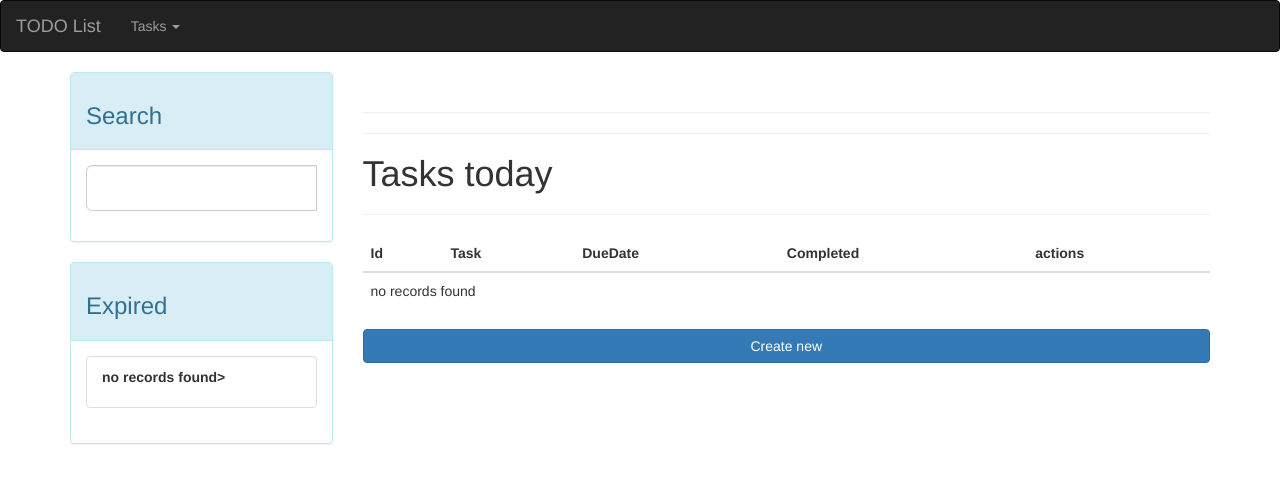
After one commit to h-aleksandr/symfony-todo-list, a Symfony app: template templates/home/index.html.twig in a window 1280 px wide. The commit adds this page. Shown: the top 483 px of the page. Run offline with Twig, Linux system fonts and the light colour scheme; the template is opened without the code that fills it, so the values that code supplies are empty; some libraries are stand-ins or nearby versions.

Commit message:
new commit

```diff
--- a/composer.json
+++ b/composer.json
@@ -12,6 +12,7 @@
         "doctrine/doctrine-bundle": "^2.5",
         "doctrine/doctrine-migrations-bundle": "^3.2",
         "doctrine/orm": "^2.10",
+        "friendsofsymfony/jsrouting-bundle": "^3.1",
         "phpdocumentor/reflection-docblock": "^5.3",
         "phpstan/phpdoc-parser": "^1.2",
         "sensio/framework-extra-bundle": "^6.1",
@@ -41,7 +42,8 @@
         "symfony/validator": "6.0.*",
         "symfony/web-link": "6.0.*",
         "symfony/yaml": "6.0.*",
-        "twig/extra-bundle": "^2.12|^3.0",
+        "twig/extra-bundle": "^3.3",
+        "twig/intl-extra": "^3.3",
         "twig/twig": "^2.12|^3.0"
     },
     "require-dev": {
--- a/src/Repository/TaskRepository.php
+++ b/src/Repository/TaskRepository.php
@@ -18,6 +18,7 @@ class TaskRepository extends ServiceEntityRepository
     {
         parent::__construct($registry, Task::class);
     }
+
 
     // /**
     //  * @return Task[] Returns an array of Task objects
--- a/templates/base.html.twig
+++ b/templates/base.html.twig
@@ -4,9 +4,14 @@
         <meta charset="UTF-8">
         <title>{% block title %}{% endblock %}</title>
         {% block stylesheets %}
-            {{ encore_entry_link_tags('app') }}
+
             <link rel="stylesheet" href="https://maxcdn.bootstrapcdn.com/bootstrap/3.3.7/css/bootstrap.min.css">
-            <link rel="stylesheet" href="{{ asset('./assets/css/style.css') }}">
+
+            <!-- jQueryUI -->
+            <link rel="stylesheet" href="//code.jquery.com/ui/1.12.1/themes/smoothness/jquery-ui.css">
+            <script src="//code.jquery.com/jquery-1.12.4.js"></script>
+            <script src="//code.jquery.com/ui/1.12.1/jquery-ui.js"></script>
+
         {% endblock %}
 
     </head>
@@ -22,7 +27,7 @@
                         <span class="icon-bar"></span>
                         <span class="icon-bar"></span>
                     </button>
-                    <a class="navbar-brand active" href="{{path('task_index')}}">TODO List</a>
+                    <a class="navbar-brand active" href="{{path('home')}}">TODO List</a>
                 </div>
 
                 <!-- Collect the nav links, forms, and other content for toggling -->
@@ -33,9 +38,11 @@
                        <li class="dropdown">
                            <a href="#" class="dropdown-toggle" data-toggle="dropdown">Tasks <span class="caret"></span></a>
                            <ul class="dropdown-menu" role="menu">
-                               <li><a href="{{path('task_completed')}}">completed</a></li>
+                               <li><a href="{{path('task_index')}}">ALL</a></li>
                                <li class="divider"></li>
-                               <li><a href="{{path('task_uncompleted')}}">uncompleted</a></li>
+                               <li><a href="{{path('task_completed')}}">COMPLETED</a></li>
+                               <li class="divider"></li>
+                               <li><a href="{{path('task_uncompleted')}}">UNCOMBLETED</a></li>
                                <li class="divider"></li>
                            </ul>
                        </li>
@@ -66,12 +73,58 @@
 
                     <div class="col-lg-3 col-lg-pull-9">
 
+                        {% block panel %}
+                        {% endblock %}
+
+                         {# <div class="panel panel-info hidden-xs">
+                            <div class="panel-heading"><div class="sidebar-header"><h3>Search</h3></div></div>
+                            <div class="panel-body">
+                                <form role="search">
+                                    <div class="form-group">
+                                        <div class="input-group">
+                                            <input type="search" class="form-control input-lg" placeholder="">
+                                            <div class="input-group-btn">
+                                                <button class="btn btn-default btn-lg" type="submit"><i class="glyphicon glyphicon-search"></i></button>
+                                            </div>
+                                        </div>
+                                    </div>
+                                </form>
+                            </div>
+                        </div> #}
+
                     </div>
 
                 </div>
 
             </div>
+            <script>
 
+                const controller = '{{ path('search_task') }}';
+
+                $( "#datepicker" ).datepicker();
+
+                $("#datepicker").change(function(){
+                    let data = $("#datepicker").val();
+                    console.log(data);
+
+                    ajax(data, controller);
+                });
+
+                function ajax(data, controller){
+                    $.ajax({
+                        type: "POST",
+                        url: controller,
+                        contentType: false,
+                        cashe: false,
+                        processData: false,
+                        data: {"data": data},
+                        dataType: "json",
+                        success: function(data) {
+                            $("#successForm").text(data);
+                        }
+                   });
+                }
+            </script>
     {% endblock %}
 
     {% block javascripts %}
--- /dev/null
+++ b/templates/home/index.html.twig
@@ -0,0 +1,91 @@
+{% extends 'base.html.twig' %}
+
+{% block title %}All Tasks{% endblock %}
+
+{% block body %}
+    <br>
+    <hr>
+    <hr>
+
+    <h1>Tasks today</h1>
+    <hr>
+
+    <table class="table">
+        <thead>
+            <tr>
+                <th>Id</th>
+                <th>Task</th>
+                <th>DueDate</th>
+                <th>Completed</th>
+                <th>actions</th>
+            </tr>
+        </thead>
+        <tbody>
+        {% for task in tasks %}
+            {% if task.dueDate | date() == today | date() %}
+            <tr>
+                    <td>{{ task.id }}</td>
+                    <td>{{ task.task }}</td>
+                    <td>{{ task.dueDate |date() }}</td>
+                    <td>{{ task.completed ? '&#9989;' : 'No'}}</td>
+                    <td>
+                        {# <a href="{{ path('task_show', {'id': task.id}) }}">show</a> #}
+
+                        <a class="btn btn-warning" href="{{ path('task_edit', {'id': task.id}) }}">edit &#9997;</a>
+
+                        {# <a class="btn btn-danger" href="{{ path('task_delete', {'id': task.id}) }}">delete &#10060;</a> #}
+                    </td>
+                </tr>
+             {% endif %}
+        {% else %}
+            <tr>
+                <td colspan="6">no records found</td>
+            </tr>
+        {% endfor %}
+        </tbody>
+    </table>
+    <a class="btn btn-primary btn-block" href="{{ path('task_new') }}">Create new</a>
+
+{% endblock %}
+
+{% block panel %}
+
+    <div class="panel panel-info hidden-xs">
+                            <div class="panel-heading"><div class="sidebar-header"><h3>Search</h3></div></div>
+                            <div class="panel-body">
+                                    <div class="form-group">
+                                        <div class="input-group">
+                                            <input id="datepicker" type="search" class="form-control input-lg" placeholder="">
+                                            {# <div class="input-group-btn">
+                                                <button id="send" onclick="ajax"  class="btn btn-default btn-lg" type="submit"><i class="glyphicon glyphicon-search"></i></button>
+                                            </div> #}
+                                             <br><div id="successForm"></div>
+                                        </div>
+                                    </div>
+                                </form>
+                            </div>
+                        </div>
+
+    <div class="panel panel-info">
+                            <div class="panel-heading"><div class="sidebar-header"><h3>Expired</h3></div></div>
+                            <div class="panel-body">
+                                <ul class="list-group">
+                                    <li class="list-group-item list-group-warning">
+                                    {% for task in tasks %}
+                                        {% if task.dueDate | date() < today | date() %}
+                                        <p><b><a href="#">{{task.task}}</a></b></p>
+                                        <p>
+                                            <a href="#">{{task.dueDate | date()}}</a>
+                                        </p>
+                                                <a class="btn btn-warning btn-block" href="{{ path('task_edit', {'id': task.id}) }}">edit</a>
+                                                {# <a class="btn btn-danger" href="{{ path('task_delete', {'id': task.id}) }}">delete &#10060;</a> #}
+                                        </p>
+                                        {% endif %}
+                                    {% else %}
+                                       <p><b colspan="6">no records found></b></p>
+                                    {% endfor %}
+                                    </li>
+                                </ul>
+                            </div>
+                        </div>
+{% endblock %}
--- a/templates/task/completed.html.twig
+++ b/templates/task/completed.html.twig
@@ -13,6 +13,7 @@
             <tr>
                 <th>Id</th>
                 <th>Task</th>
+                <th>DueDate</th>
                 <th>Completed</th>
                 <th>actions</th>
             </tr>
@@ -22,6 +23,7 @@
             <tr>
                 <td>{{ task.id }}</td>
                 <td>{{ task.task }}</td>
+                <td>{{ task.dueDate |format_date() }}</td>
                 <td>{{ task.completed ? '&#9989;' : 'No'}}</td>
                 <td>
                     {# <a href="{{ path('task_show', {'id': task.id}) }}">show</a> #}
--- a/templates/task/index.html.twig
+++ b/templates/task/index.html.twig
@@ -14,6 +14,7 @@
             <tr>
                 <th>Id</th>
                 <th>Task</th>
+                <th>DueDate</th>
                 <th>Completed</th>
                 <th>actions</th>
             </tr>
@@ -23,9 +24,10 @@
             <tr>
                 <td>{{ task.id }}</td>
                 <td>{{ task.task }}</td>
+                <td>{{ task.dueDate |date() }}</td>
                 <td>{{ task.completed ? '&#9989;' : 'No'}}</td>
                 <td>
-                    {# <a href="{{ path('task_show', {'id': task.id}) }}">show</a> #}
+                    <a href="{{ path('task_show', {'id': task.id}) }}">show</a>
 
                     <a class="btn btn-warning" href="{{ path('task_edit', {'id': task.id}) }}">edit &#9997;</a>
 
--- a/templates/task/uncompleted.html.twig
+++ b/templates/task/uncompleted.html.twig
@@ -13,6 +13,7 @@
             <tr>
                 <th>Id</th>
                 <th>Task</th>
+                <th>DueDate</th>
                 <th>Completed</th>
                 <th>actions</th>
             </tr>
@@ -22,6 +23,7 @@
             <tr>
                 <td>{{ task.id }}</td>
                 <td>{{ task.task }}</td>
+                <td>{{ task.dueDate |format_date() }}</td>
                 <td>{{ task.completed ? '&#9989;' : 'No'}}</td>
                 <td>
                     {# <a href="{{ path('task_show', {'id': task.id}) }}">show</a> #}
```
Also changed, not shown: src/Controller/HomeController.php (added, +26 -0 lines), src/Controller/TaskController.php (+25 -4 lines), src/Entity/Task.php (+15 -0 lines), src/Form/TaskType.php (+14 -0 lines), 4 other files.
